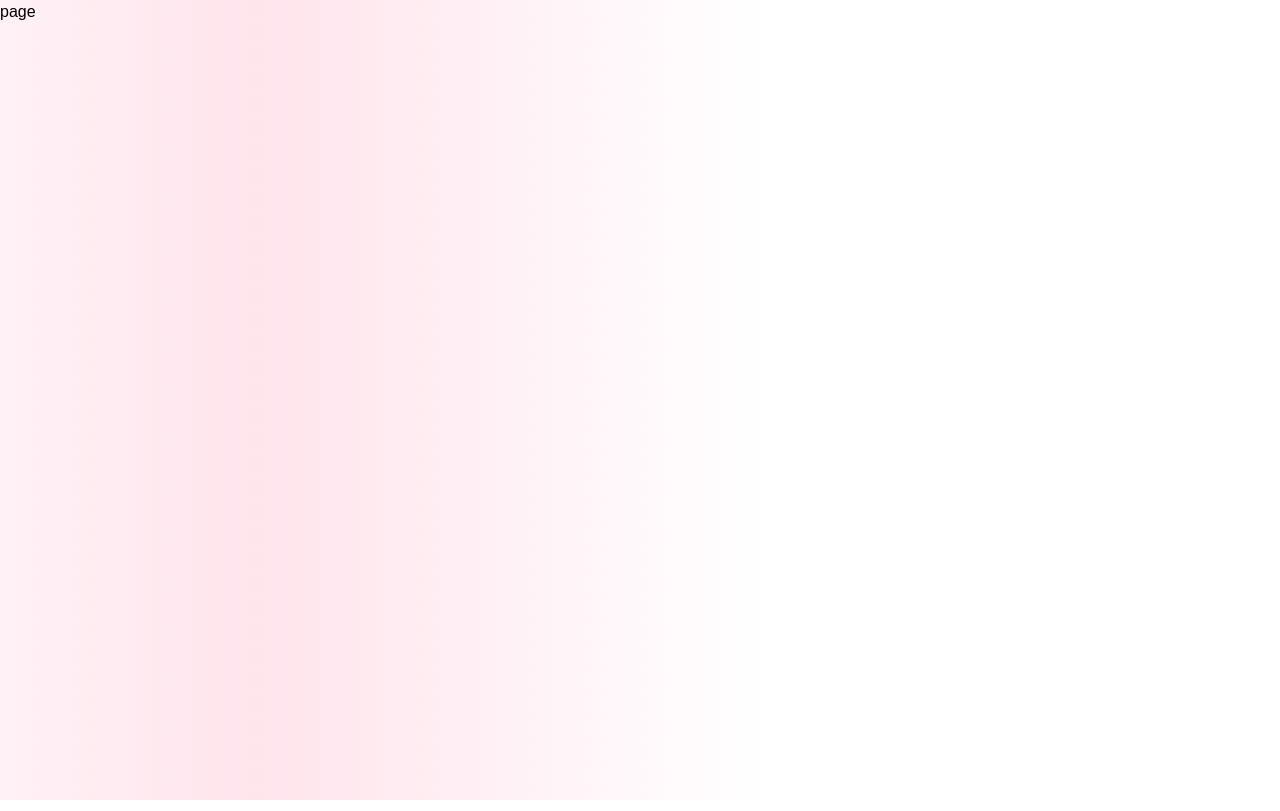
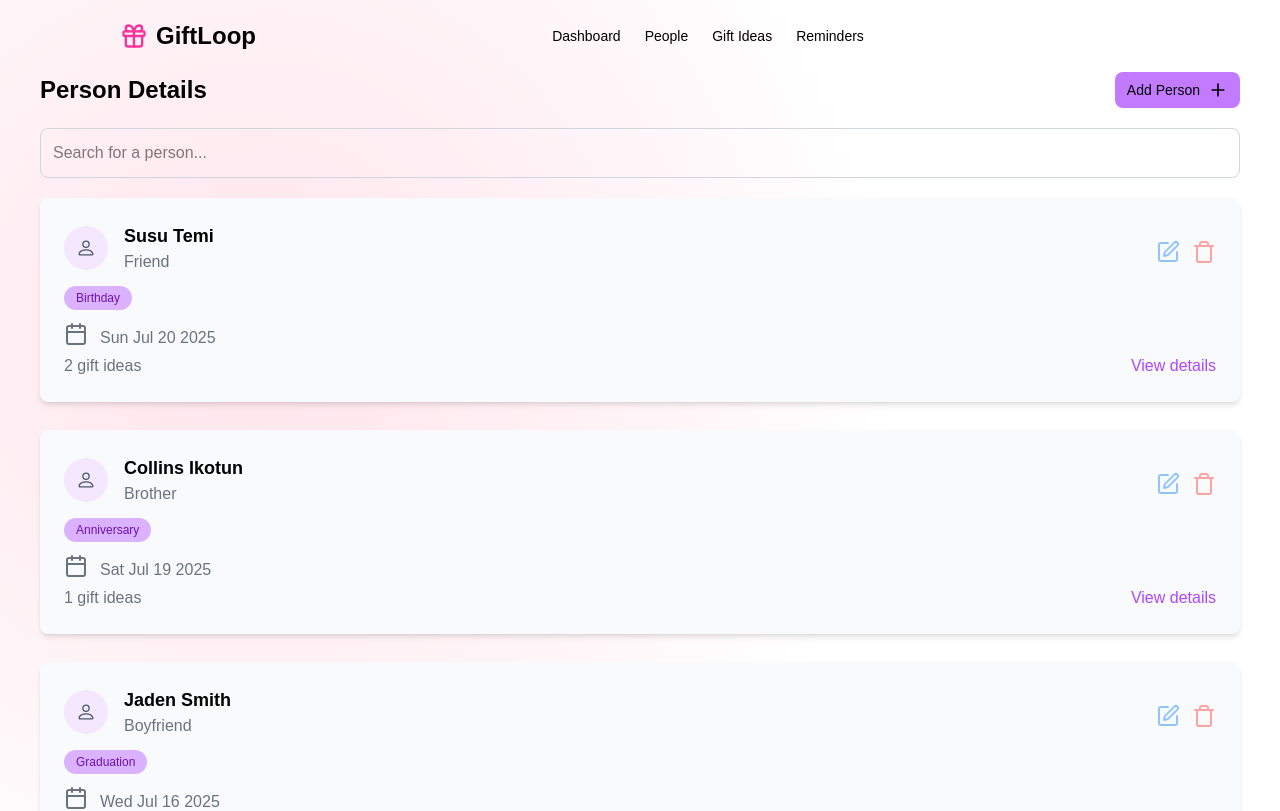
Before and after one commit to daysuwaa/giftloop, a Next.js app: page /people in a window 1280 px wide. Shown: the top 811 px of the page. Built offline with nearby package versions, Linux system fonts and the light colour scheme.

Commit message:
Implement dashboard components: Navbar, YourPeeps, AddPerson, and Details with modals and search functionality

```diff
--- a/src/app/components/Navbar.tsx
+++ b/src/app/components/Navbar.tsx
@@ -6,6 +6,7 @@ const Navbar = () => {
   const toggleNav = ()=>{
      setIsNavOpen(!isNavOpen)
   }
+
   return (
     <div className='w-full my-5 px-6 sm:px-12 md:px-12 lg:px-15 xl:px-20 max-w-7xl mx-auto'>
         <header className='flex items-center'>
@@ -19,10 +20,10 @@ const Navbar = () => {
           </button>
         </div>
             <nav className="space-x-6 mx-auto text-sm items-center font-medium hidden md:flex">
-          <a href="#features" className="hover:text-pink-500 transition">Dashboard</a>
-          <a href="#about" className="hover:text-pink-500 transition">People</a>
-          <a href="#about" className="hover:text-pink-500 transition">Gift Ideas</a>
-          <a href="#about" className="hover:text-pink-500 transition">Reminders</a>
+          <a href="/dashboard" className="hover:text-pink-500 transition">Dashboard</a>
+          <a href="/people" className="hover:text-pink-500 transition">People</a>
+          <a href="/giftideas" className="hover:text-pink-500 transition">Gift Ideas</a>
+          <a href="/reminders" className="hover:text-pink-500 transition">Reminders</a>
 
         </nav>
        </header>
--- a/src/app/dashboard/Yourpeople.tsx
+++ b/src/app/dashboard/YourPeeps.tsx
@@ -41,7 +41,7 @@ const dummyPeople: Personcard[] = [
 
   },
 ]
-const YourPeople = () => {
+const YourPeeps = () => {
   return (
     <div className='mt-8 bg-yellow-50 border-2 border-yellow-200 rounded-xl p-5'>
         <div className="mt-6">
@@ -66,4 +66,4 @@ const YourPeople = () => {
   )
 }
 
-export default YourPeople
+export default YourPeeps
--- a/src/app/dashboard/page.tsx
+++ b/src/app/dashboard/page.tsx
@@ -3,7 +3,7 @@ import Navbar from '../components/Navbar'
 import Header from './Header'
 import Stats from './Stats'
 import Upcoming from './Upcoming'
-import Yourpeople from './YourPeople'
+import YourPeeps from './YourPeeps'
 
 const page = () => {
   return (
@@ -12,7 +12,7 @@ const page = () => {
         <Header/>
         <Stats/>
         <Upcoming/>
-        <Yourpeople/>
+       <YourPeeps/>
     </div>
   )
 }
--- /dev/null
+++ b/src/app/people/AddPerson.tsx
@@ -0,0 +1,28 @@
+"use client";
+import React, { useState } from "react";
+import { Plus } from "lucide-react";
+import AddPersonModal from "./AddPersonModal";
+
+const AddPerson = () => {
+  const [isModalOpen, setIsModalOpen] = useState(false);
+
+  return (
+    <div>
+      {/* Header with Add Button */}
+      <div className="flex items-center justify-between mb-5">
+        <h1 className="text-2xl font-semibold">Person Details</h1>
+        <button
+          onClick={() => setIsModalOpen(true)}
+          className="flex ml-auto bg-purple-400 px-3 py-2 rounded-lg text-sm items-center cursor-pointer"
+        >
+          Add Person <Plus className="ml-2 h-5 w-5" />
+        </button>
+      </div>
+
+      {/* Modal */}
+      <AddPersonModal isOpen={isModalOpen} onClose={() => setIsModalOpen(false)} />
+    </div>
+  );
+};
+
+export default AddPerson;
--- /dev/null
+++ b/src/app/people/AddPersonModal.tsx
@@ -0,0 +1,46 @@
+"use client";
+import React from "react";
+
+type AddPersonModalProps = {
+  isOpen: boolean;
+  onClose: () => void;
+};
+
+const AddPersonModal = ({ isOpen, onClose }: AddPersonModalProps) => {
+  if (!isOpen) return null;
+
+  return (
+   <div className="fixed inset-0bg-[#0f0e0e74] flex items-center justify-center z-50">
+      <div className="bg-white p-6 rounded-md shadow-lg w-full max-w-md">
+        <h2 className="text-xl font-semibold mb-4">Add New Person</h2>
+
+        <form>
+        <label className="block text-sm font-medium pb-2 text-gray-700">Full Name</label>
+          <input type="text" placeholder="Name" className="w-full mb-2 p-2 border rounded border-gray-400" />
+            <label className="block text-sm font-medium pb-2 text-gray-700">Birthday</label>
+          <input type="date" className="w-full mb-2 p-2 border rounded border-gray-400" />
+            <label className="block text-sm font-medium pb-2 text-gray-700">Event</label>
+          <input type="text" placeholder="Event" className="w-full mb-2 p-2 border rounded border-gray-400" />
+          <label className="block text-sm font-medium pb-2 text-gray-700">Relationship</label>
+           <input type="text" placeholder="e.g., Sister, Best Friend, Colleague" className="w-full mb-2 p-2 border rounded border-gray-400" />
+           <label className="block text-sm font-medium pb-2 text-gray-700">Notes</label>
+           <textarea
+            placeholder="What do they like? Hobbies, interests, dislikes..."
+            className="w-full mb-2 p-2 border rounded border-gray-400 h-24"
+          ></textarea>
+        </form>
+
+        <div className="flex justify-end gap-4 mt-6">
+          <button onClick={onClose} className="px-4 py-2 cursor-pointer bg-gray-300 rounded border-gray-400 w-full">
+            Cancel
+          </button>
+          <button className="px-4 py-2 bg-purple-500 cursor-pointer text-white rounded w-full">
+            Save
+          </button>
+        </div>
+      </div>
+    </div>
+  );
+};
+
+export default AddPersonModal;
--- /dev/null
+++ b/src/app/people/Details.tsx
@@ -0,0 +1,108 @@
+// Details.tsx
+"use client"
+import React, { useState } from 'react';
+import { Calendar, Edit, Trash } from 'lucide-react';
+import { BsPerson } from 'react-icons/bs';
+import ViewDetailsModal from './ViewDetailsModal';
+
+type Person = {
+  name: string;
+  relationship: string;
+  birthday: Date;
+  giftCount: number;
+  event: string;
+};
+
+type DetailsCardProps = Person & {
+  onViewDetails: (person: Person) => void;
+};
+
+const DetailsCard = ({ name, relationship, birthday, giftCount, event, onViewDetails }: DetailsCardProps) => {
+  return (
+    <div className="bg-gray-50 p-6 rounded-lg shadow-md mb-7">
+      <div className="flex items-center">
+        <p className="text-xl text-gray-600 mr-4 bg-purple-100 rounded-full p-3"><BsPerson /></p>
+        <div className='flex flex-col'>
+          <h3 className="text-lg font-semibold">{name}</h3>
+          <p className="text-gray-500"> {relationship}</p>
+        </div>
+        <div className='flex items-center mt-2 ml-auto justify-end'>
+          <Edit className='text-blue-300 cursor-pointer hover:text-blue-500' />
+          <Trash className='text-red-300 cursor-pointer hover:text-red-600 ml-3' />
+        </div>
+      </div>
+      <div className='mt-3'>
+        <p className='text-purple-800 cursor-pointer rounded-full py-1 text-xs px-3 w-fit bg-purple-300 mb-3'>{event}</p>
+        <p className="text-gray-500 flex items-center"><Calendar className='mr-3 mb-2' /> {birthday.toDateString()}</p>
+        <div className='flex items-center justify-between'>
+          <p className="text-gray-500"> {giftCount} gift ideas</p>
+          <button
+            className='text-purple-500 cursor-pointer'
+            onClick={() =>
+              onViewDetails({ name, relationship, birthday, giftCount, event })
+            }
+          >
+            View details
+          </button>
+        </div>
+      </div>
+    </div>
+  );
+};
+
+const Details = () => {
+  const [selectedPerson, setSelectedPerson] = useState<Person | null>(null);
+  const [isModalOpen, setIsModalOpen] = useState(false);
+
+  const openModalWithPerson = (person: Person) => {
+    setSelectedPerson(person);
+    setIsModalOpen(true);
+  };
+
+  const closeModal = () => {
+    setSelectedPerson(null);
+    setIsModalOpen(false);
+  };
+
+  return (
+    <div>
+      <DetailsCard
+        event="Birthday"
+        name="Susu Temi"
+        relationship="Friend"
+        birthday={new Date(2025, 6, 20)}
+        giftCount={2}
+        onViewDetails={openModalWithPerson}
+      />
+      <DetailsCard
+        event="Anniversary"
+        name="Collins Ikotun"
+        relationship="Brother"
+        birthday={new Date(2025, 6, 19)}
+        giftCount={1}
+        onViewDetails={openModalWithPerson}
+      />
+      <DetailsCard
+        event="Graduation"
+        name="Jaden Smith"
+        relationship="Boyfriend"
+        birthday={new Date(2025, 6, 16)}
+        giftCount={1}
+        onViewDetails={openModalWithPerson}
+      />
+      <DetailsCard
+        event="Birthday"
+        name="Ella Mai"
+        relationship="Bestfriend"
+        birthday={new Date(2025, 5, 30)}
+        giftCount={4}
+        onViewDetails={openModalWithPerson}
+      />
+
+      {/* Modal that shows selected person */}
+      <ViewDetailsModal isOpen={isModalOpen} onClose={closeModal} person={selectedPerson} />
+    </div>
+  );
+};
+
+export default Details;
--- /dev/null
+++ b/src/app/people/SearchInput.tsx
@@ -0,0 +1,17 @@
+import React from 'react'
+
+const SearchInput = () => {
+  return (
+    <div>
+        <div className='flex items-center justify-between mb-5'>
+        {/* <Search className='left-[9rem] absolute text-gray-400  '/> */}
+        <input
+            type="text"
+            placeholder="Search for a person..."
+            className="w-full p-3  border border-gray-300 rounded-lg focus:outline-none focus:ring-2 focus:ring-fuchsia-500"/>
+            </div>
+    </div>
+  )
+}
+
+export default SearchInput
--- /dev/null
+++ b/src/app/people/ViewDetailsModal.tsx
@@ -0,0 +1,44 @@
+// ViewDetailsModal.tsx
+"use client"
+import React from 'react'
+import { Calendar } from 'lucide-react'
+
+type ViewDetailsModalProps = {
+  isOpen: boolean,
+  onClose: () => void,
+  person: {
+    name: string,
+    relationship: string,
+    birthday: Date,
+    giftCount: number,
+    event: string
+  } | null;
+};
+
+const ViewDetailsModal = ({ isOpen, onClose, person }: ViewDetailsModalProps) => {
+  if (!isOpen || !person) return null;
+
+  return (
+    <div className="fixed inset-0 bg-[#0f0e0e74] flex items-center justify-center z-50">
+      <div className="bg-white p-6 rounded-lg shadow-lg w-full max-w-md">
+        <h2 className="text-xl font-semibold mb-2">{person.name}</h2>
+        <p className="text-sm text-gray-600 mb-1">{person.relationship}</p>
+        <p className="text-sm text-purple-600 mb-1">{person.event}</p>
+        <p className="text-sm text-gray-600 flex items-center mb-3">
+          <Calendar className="w-4 h-4 mr-2" />
+          {person.birthday.toDateString()}
+        </p>
+        <p className="text-sm text-gray-700 mb-6">{person.giftCount} gift ideas</p>
+
+        <button onClick={onClose} className="px-4 py-2 bg-gray-300 rounded w-full mb-2">
+          Cancel
+        </button>
+        <button className="px-4 py-2 bg-purple-500 text-white rounded w-full">
+          Save
+        </button>
+      </div>
+    </div>
+  );
+};
+
+export default ViewDetailsModal;
--- a/src/app/people/page.tsx
+++ b/src/app/people/page.tsx
@@ -1,8 +1,19 @@
 import React from 'react'
+import Navbar from '../components/Navbar'
+import SearchInput from './SearchInput'
+import Details from './Details'
+import AddPerson from './AddPerson'
+
 
 const page = () => {
   return (
-    <div>page</div>
+    <div className='w-full my-5 px-6 sm:px-12 md:px-8 xl:px-10 max-w-7xl mx-auto'>
+        <Navbar/>
+        <AddPerson/>
+        <SearchInput/>
+        <Details/>
+
+    </div>
   )
 }
 
```
